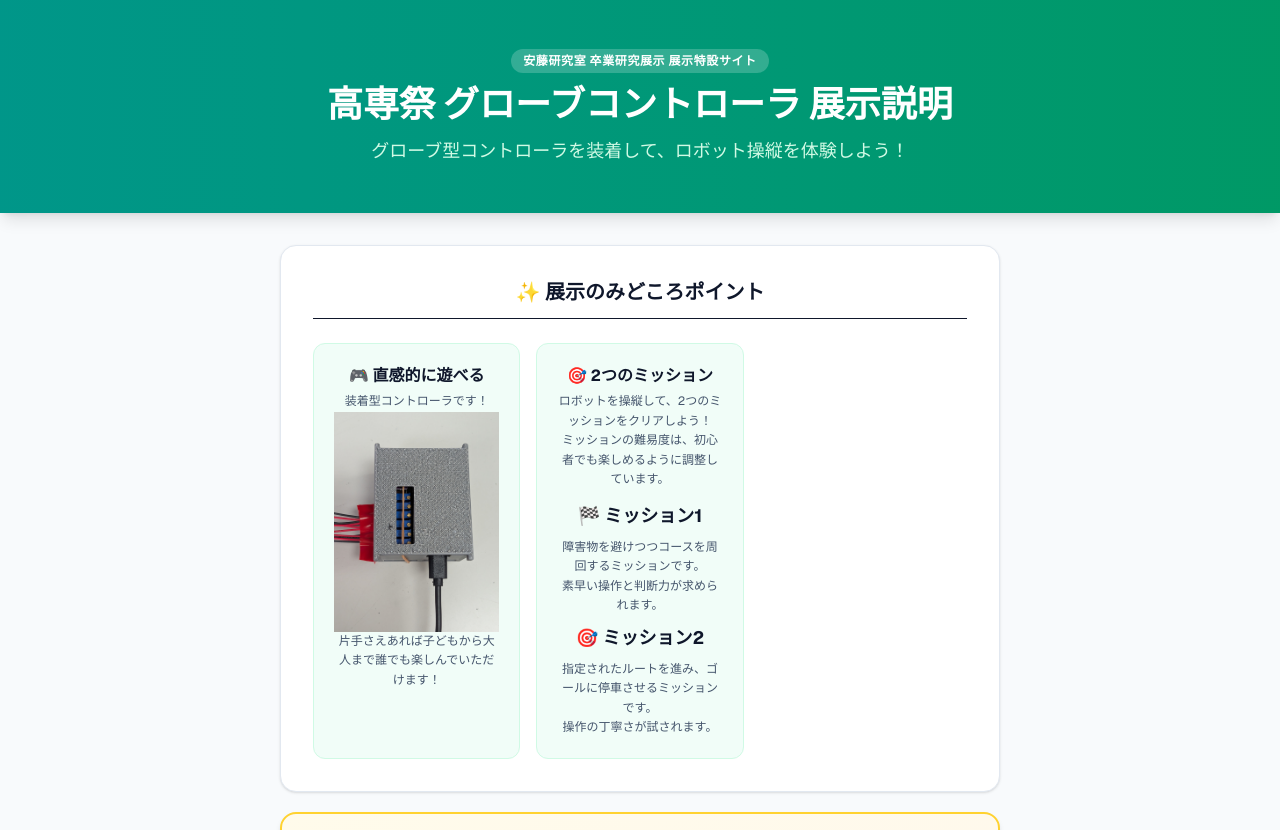
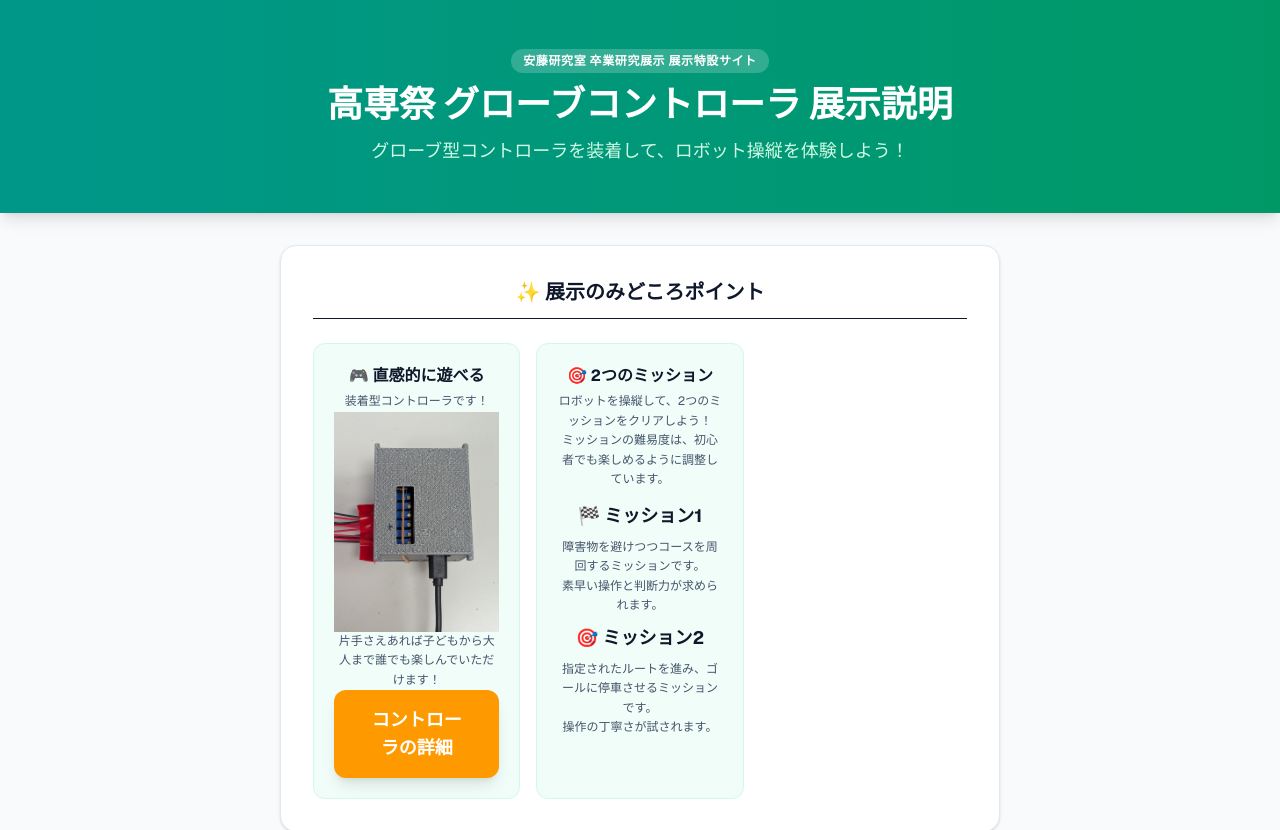
Before and after one commit to teku2679/Sotuken_2026_Glovecon, a Next.js app: page / in a window 1280 px wide. Shown: the top 830 px of the page. Built offline with nearby package versions, Linux system fonts and the light colour scheme.

Commit message:
コントローラ詳細ページのリンク追加

```diff
--- a/app/glovecon/page.tsx
+++ b/app/glovecon/page.tsx
@@ -1,7 +1,8 @@
+import Link from "next/link";
+
 // ==========================================
 // 設定項目：Microsoft Forms の URL や展示情報を変更してください
 // ==========================================
-const HOMEPAGE_URL = "./";
 const E_URL = "https://5ekosenfes2026.vercel.app";
 const EXHIBITION_TITLE = "グローブコントローラ 解説";
 const CATCH_PHRASE = "グローブ型コントローラの開発過程や仕組みを解説します！";
@@ -94,16 +95,14 @@ export default function ExhibitionPage() {
 
           {/* Microsoft Forms ボタン */}
           <div className="space-y-4">
-            <a
-              href={HOMEPAGE_URL}
-              target="_blank"
-              rel="noopener noreferrer"
+            <Link
+              href="/"
               className="inline-flex items-center justify-center w-full sm:w-auto bg-amber-500 hover:bg-amber-600 text-white font-extrabold text-lg py-4 px-8 rounded-xl shadow-lg hover:shadow-xl transition-all transform hover:-translate-y-0.5 gap-2"
             >
 
               <span>ホームページへ戻る</span>
 
-            </a>
+            </Link>
           </div>
 
         </section>
--- a/app/page.tsx
+++ b/app/page.tsx
@@ -1,3 +1,5 @@
+import Link from "next/link";
+
 // ==========================================
 // 設定項目：Microsoft Forms の URL や展示情報を変更してください
 // ==========================================
@@ -47,6 +49,15 @@ export default function ExhibitionPage() {
               <p className="text-xs text-slate-600 leading-relaxed">
                 片手さえあれば子どもから大人まで誰でも楽しんでいただけます！
               </p>
+              <div className="space-y-4">
+                <Link
+                  href="/glovecon"
+                  className="inline-flex items-center justify-center w-full sm:w-auto bg-amber-500 hover:bg-amber-600 text-white font-bold text-lg py-4 px-8 rounded-xl shadow-lg hover:shadow-xl transition-all transform hover:-translate-y-0.5 gap-2"
+                >
+
+                  <span>コントローラの詳細</span>
+                </Link>
+              </div>
             </div>
 
             <div className="bg-emerald-50/70 p-5 rounded-xl border border-emerald-100 text-center">
```
